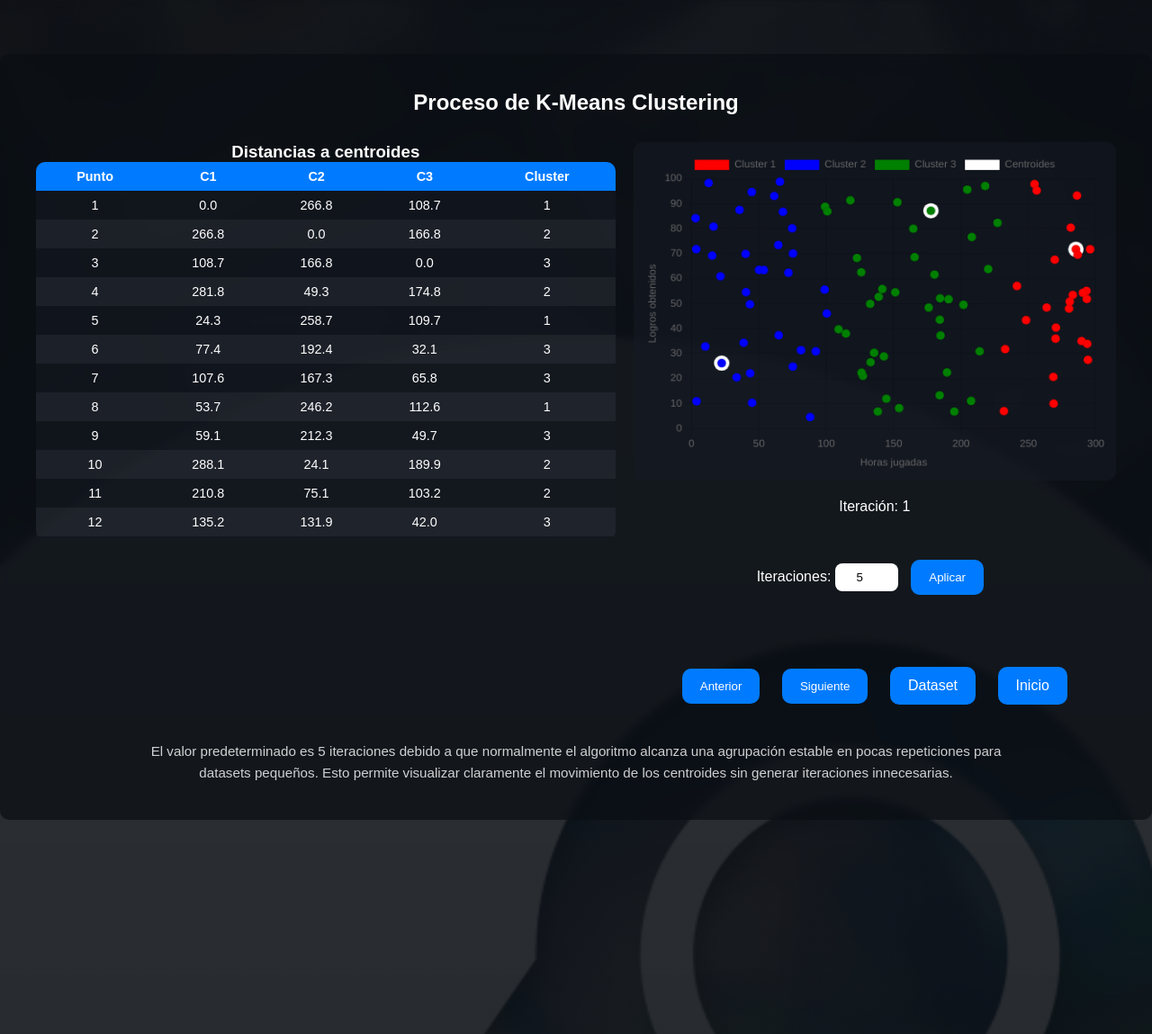
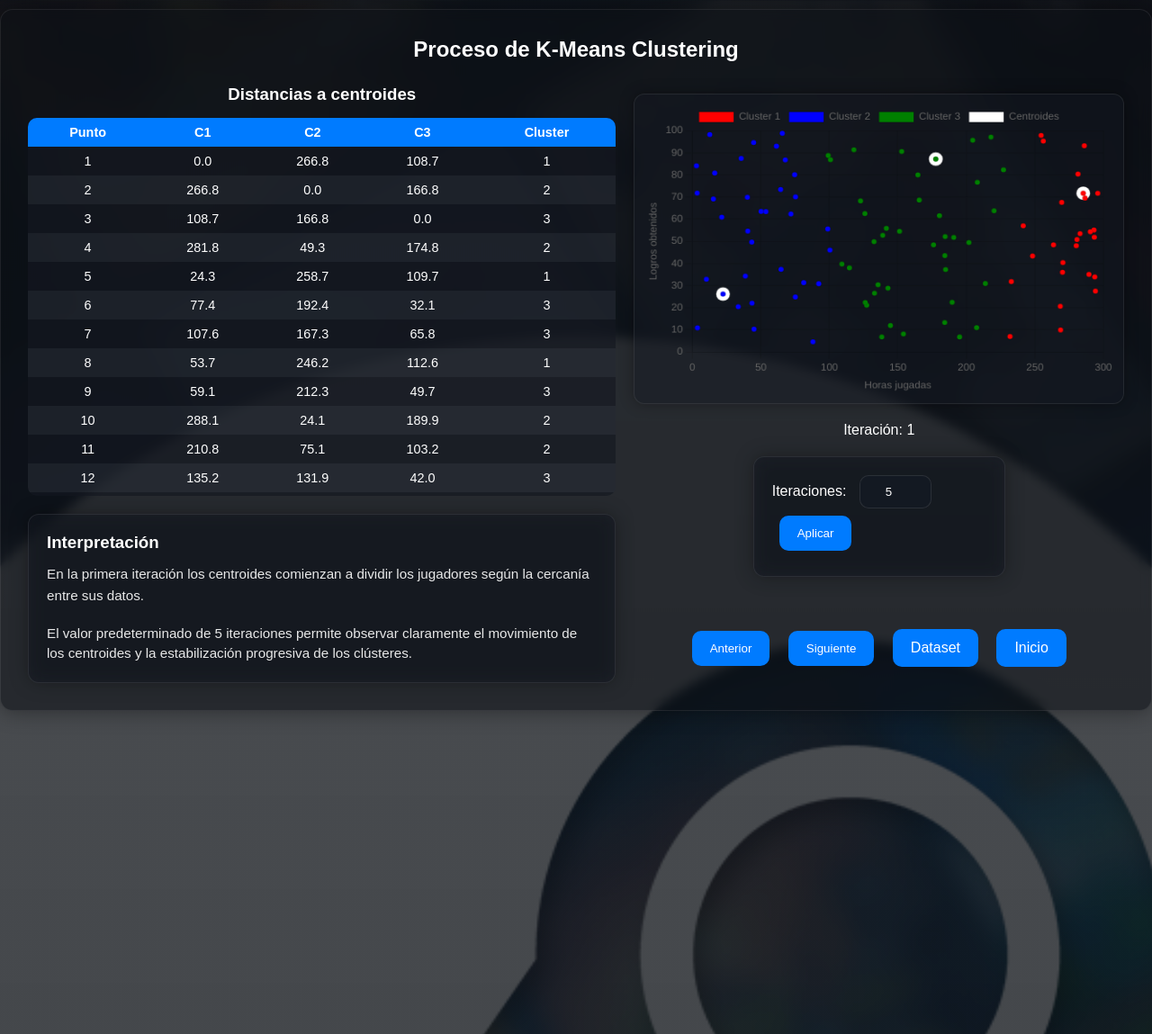
Before and after one commit to PanConQuesotv/Semana-9-Gu-a-Pr-ctica-Clustering-Flask, a Flask app: page /kmeans in a window 1280 px wide. Shown: the top 1149 px of the page at 90% size. Run offline with Flask 3, Linux system fonts and the light colour scheme.

Commit message:
Dataset Limpieza 4

```diff
--- a/static/css/style.css
+++ b/static/css/style.css
@@ -6,20 +6,27 @@
 
 body {
     font-family: Arial, sans-serif;
+
     background:
-        linear-gradient(rgba(11,15,20,0.85), rgba(11,15,20,0.92)),
+        linear-gradient(rgba(11,15,20,0.72), rgba(11,15,20,0.82)),
         url("../img/steam_bg.jpg") center/cover fixed no-repeat;
+
     color: white;
     min-height: 100vh;
 }
 
-/* HERO */
 .hero {
     padding: 40px 20px 30px;
+
     display: flex;
     justify-content: center;
     align-items: center;
-    background: radial-gradient(circle at top, rgba(0,0,0,0.6), #0b0f14);
+
+    background:
+        radial-gradient(circle at top,
+        rgba(0,0,0,0.6),
+        #0b0f14);
+
     clip-path: ellipse(100% 75% at 50% 20%);
 }
 
@@ -38,14 +45,20 @@ body {
     opacity: 0.85;
 }
 
-/* BANDA */
+
 .banda {
-    background: #111;
+    background: rgba(10,10,10,0.7);
+
     padding: 15px;
+
     text-align: center;
+
     border-top: 1px solid rgba(255,255,255,0.1);
     border-bottom: 1px solid rgba(255,255,255,0.1);
+
     margin-top: 10vh;
+
+    backdrop-filter: blur(4px);
 }
 
 .banda h2 {
@@ -53,16 +66,17 @@ body {
     letter-spacing: 2px;
 }
 
-/* SECCIÓN PRINCIPAL */
 .approach {
     padding: 60px 40px;
+
     text-align: center;
-    background: rgba(11,15,20,0.85);
-    margin: 0;
-    border-top-left-radius: 0;
-    border-top-right-radius: 0;
-    border-bottom-left-radius: 10px;
-    border-bottom-right-radius: 10px;
+
+    background: rgba(11,15,20,0.7);
+
+    backdrop-filter: blur(6px);
+
+    border-bottom-left-radius: 12px;
+    border-bottom-right-radius: 12px;
 }
 
 .approach h2 {
@@ -70,54 +84,73 @@ body {
     margin-bottom: 40px;
 }
 
-/* TARJETAS */
+
 .cards {
     display: flex;
     flex-wrap: wrap;
+
     justify-content: center;
+
     gap: 20px;
 }
 
 .box {
     width: 280px;
-    background: rgba(20, 25, 35, 0.4);
+
+    background: rgba(20,25,35,0.45);
+
     padding: 20px;
-    border-radius: 10px;
+
+    border-radius: 12px;
+
     text-align: left;
+
     backdrop-filter: blur(10px);
-    border: 1px solid rgba(255,255,255,0.1);
-    box-shadow: 0 4px 15px rgba(0,0,0,0.4);
+
+    border: 1px solid rgba(255,255,255,0.08);
+
+    box-shadow: 0 0 20px rgba(0,0,0,0.35);
+
     transition: 0.3s;
 }
 
 .box:hover {
-    transform: translateY(-6px) scale(1.02);
+    transform: translateY(-5px) scale(1.02);
 }
 
 .box h3 {
-    margin-bottom: 10px;
+    margin-bottom: 12px;
 }
 
 .box p {
     font-size: 0.95rem;
-    opacity: 0.85;
+    opacity: 0.9;
+    line-height: 1.5;
 }
 
-/* BOTONES */
 .botones {
-    margin-top: 40px;
+    margin-top: 30px;
 }
 
 .btn {
     text-decoration: none;
+
     color: white;
+
     background: #007bff;
+
     padding: 12px 20px;
+
     border-radius: 10px;
-    margin: 10px;
+
+    margin: 8px;
+
     border: none;
+
     cursor: pointer;
+
     transition: 0.3s;
+
     display: inline-block;
 }
 
@@ -126,69 +159,96 @@ body {
     transform: translateY(-3px);
 }
 
-/* CONTENEDOR GENERAL */
+
 .dataset-container {
-    padding: 40px;
-    max-width: 1300px;
-    margin: 60px auto;
+    padding: 30px;
+    max-width: 1350px;
+    margin: 10px auto;
     text-align: center;
-    background: rgba(11,15,20,0.7);
-    border-radius: 10px;
-    backdrop-filter: blur(4px);
+    background: rgba(11,15,20,0.55);
+    border-radius: 14px;
+    backdrop-filter: blur(6px);
+    border: 1px solid rgba(255,255,255,0.08);
+    box-shadow: 0 0 25px rgba(0,0,0,0.4);
 }
 
-/* LAYOUT */
+
 .layout {
     display: flex;
+
     justify-content: space-between;
+
     gap: 20px;
-    margin-top: 30px;
+
+    margin-top: 25px;
 }
 
-/* COLUMNAS */
 .col {
     flex: 1;
 }
 
+.col:first-child {
+    flex: 1.2;
+}
+
+.col:last-child {
+    flex: 1;
+}
+
 .center {
-    text-align: center;
     display: flex;
+
     flex-direction: column;
+
     justify-content: center;
+
     align-items: center;
+
     gap: 20px;
 }
 
-/* TABLAS */
 .tabla-wrapper {
-    max-height: 400px;
+    max-height: 420px;
+
     overflow-y: auto;
     overflow-x: auto;
+
     border-radius: 10px;
 }
 
 table {
     width: 100%;
+
     border-collapse: collapse;
-    background: rgba(20, 25, 35, 0.65);
+
+    background: rgba(20,25,35,0.65);
+
     color: white;
 }
 
-/* HEADER FIJO */
 th {
     position: sticky;
+
     top: 0;
+
     background: #007bff;
+
     z-index: 2;
+
     padding: 8px;
+
     font-size: 0.9rem;
+
     text-align: center;
+
     box-shadow: 0 2px 5px rgba(0,0,0,0.3);
 }
 
 td {
     padding: 8px;
+
     font-size: 0.9rem;
+
     text-align: center;
 }
 
@@ -196,7 +256,6 @@ tr:nth-child(even) {
     background: rgba(255,255,255,0.05);
 }
 
-/* SCROLL BONITO */
 .tabla-wrapper::-webkit-scrollbar {
     width: 6px;
 }
@@ -206,13 +265,21 @@ tr:nth-child(even) {
     border-radius: 10px;
 }
 
-/* KMEANS */
-canvas {
-    background: rgba(20, 25, 35, 0.6);
-    border-radius: 10px;
+
+#grafica {
+    width: 100%;
+
+    max-width: 650px;
+
+    background: rgba(20,25,35,0.45);
+
+    border-radius: 12px;
+
     padding: 10px;
-    max-width: 100%;
-    height: auto;
+
+    border: 1px solid rgba(255,255,255,0.08);
+
+    box-shadow: 0 0 15px rgba(0,0,0,0.35);
 }
 
 #tabla-distancias {
@@ -220,23 +287,53 @@ canvas {
     overflow-y: auto;
 }
 
-/* BALANCE COLUMNAS */
-.col:first-child {
-    flex: 1.2;
+#interpretacion {
+    line-height: 1.6;
+    opacity: 0.9;
 }
 
-.col:last-child {
-    flex: 1;
+input[type="number"] {
+    width: 80px;
+
+    padding: 10px;
+
+    border-radius: 10px;
+
+    border: 1px solid rgba(255,255,255,0.1);
+
+    background: rgba(20,25,35,0.8);
+
+    color: white;
+
+    text-align: center;
 }
 
-/* RESPONSIVE */
+label {
+    margin-right: 10px;
+}
+
+h2 {
+    margin-bottom: 10px;
+}
+
+h3 {
+    margin-bottom: 15px;
+}
+
+
 @media (max-width: 900px) {
+
     .layout {
         flex-direction: column;
+    }
+
+    .dataset-container {
+        margin: 20px;
     }
 }
 
 @media (max-width: 768px) {
+
     .hero h1 {
         font-size: 2rem;
     }
@@ -247,7 +344,6 @@ canvas {
     }
 
     .dataset-container {
-        margin: 30px 20px;
         padding: 20px;
     }
 }
--- a/templates/kmeans.html
+++ b/templates/kmeans.html
@@ -21,22 +21,36 @@
 
             <h3>Distancias a centroides</h3>
 
-            <div id="tabla-distancias"
-                 class="tabla-wrapper">
+            <div id="tabla-distancias" class="tabla-wrapper"></div>
+
+            <div class="box" style="margin-top:20px; width:100%;">
+
+                <h3>Interpretación</h3>
+
+                <p id="interpretacion">
+                    Los jugadores son agrupados según la cercanía
+                    entre horas jugadas y logros obtenidos.
+                </p>
+
+                <br>
+
+                <p>
+                    El valor predeterminado de 5 iteraciones permite
+                    observar claramente el movimiento de los centroides
+                    y la estabilización progresiva de los clústeres.
+                </p>
+
             </div>
 
         </div>
 
         <div class="col center">
 
-            <canvas id="grafica"
-                    width="500"
-                    height="350">
-            </canvas>
+            <canvas id="grafica" width="600" height="380"></canvas>
 
             <p id="info"></p>
 
-            <div style="margin-top:20px;">
+            <div class="box">
 
                 <label for="iteraciones">
                     Iteraciones:
@@ -48,14 +62,6 @@
                     value="5"
                     min="1"
                     max="20"
-
-                    style="
-                        width:70px;
-                        padding:8px;
-                        border-radius:8px;
-                        border:none;
-                        text-align:center;
-                    "
                 >
 
                 <button class="btn"
@@ -77,13 +83,11 @@
                     Siguiente
                 </button>
 
-                <a href="/dataset"
-                   class="btn">
+                <a href="/dataset" class="btn">
                     Dataset
                 </a>
 
-                <a href="/"
-                   class="btn">
+                <a href="/" class="btn">
                     Inicio
                 </a>
 
@@ -93,32 +97,12 @@
 
     </div>
 
-    <p style="
-        margin-top:30px;
-        font-size:0.95rem;
-        opacity:0.8;
-        line-height:1.6;
-        text-align:center;
-        max-width:1000px;
-        margin-left:auto;
-        margin-right:auto;
-    ">
-        El valor predeterminado es 5 iteraciones debido
-        a que normalmente el algoritmo alcanza una
-        agrupación estable en pocas repeticiones para
-        datasets pequeños. Esto permite visualizar
-        claramente el movimiento de los centroides sin
-        generar iteraciones innecesarias.
-    </p>
-
 </section>
 
 <script>
 
 let datos = [];
-
 let pasos = [];
-
 let pasoActual = 0;
 
 function cargarDatos() {
@@ -135,15 +119,12 @@ function cargarDatos() {
 
     } else {
 
-        datos = [];
-
         for (let i = 0; i < 100; i++) {
 
             datos.push({
                 x: Math.random() * 300,
                 y: Math.random() * 100
             });
-
         }
     }
 }
@@ -169,7 +150,9 @@ function kmeans(k = 3, iteraciones = 5) {
         clusters = datos.map(p => {
 
             let distancias =
-                centroides.map(c => distancia(p, c));
+                centroides.map(c =>
+                    distancia(p, c)
+                );
 
             let min =
                 distancias.indexOf(
@@ -180,16 +163,19 @@ function kmeans(k = 3, iteraciones = 5) {
                 ...p,
                 cluster: min
             };
-
         });
 
         pasos.push({
 
             centroides:
-                JSON.parse(JSON.stringify(centroides)),
+                JSON.parse(
+                    JSON.stringify(centroides)
+                ),
 
             puntos:
-                JSON.parse(JSON.stringify(clusters)),
+                JSON.parse(
+                    JSON.stringify(clusters)
+                ),
 
             iteracion: it + 1
         });
@@ -197,47 +183,47 @@ function kmeans(k = 3, iteraciones = 5) {
         centroides = centroides.map((c, i) => {
 
             let grupo =
-                clusters.filter(p => p.cluster === i);
+                clusters.filter(
+                    p => p.cluster === i
+                );
 
             if (grupo.length === 0)
                 return c;
 
             let x =
-                grupo.reduce((sum, p) =>
-                    sum + p.x, 0) / grupo.length;
+                grupo.reduce(
+                    (sum, p) => sum + p.x, 0
+                ) / grupo.length;
 
             let y =
-                grupo.reduce((sum, p) =>
-                    sum + p.y, 0) / grupo.length;
+                grupo.reduce(
+                    (sum, p) => sum + p.y, 0
+                ) / grupo.length;
 
             return { x, y };
-
         });
-
     }
 
+    pasos.push({
+        centroides,
+        puntos: clusters,
+        iteracion: "Final"
+    });
 }
 
 function generarTablaDistancias(paso) {
 
     let html = `
-
         <table>
 
             <thead>
 
                 <tr>
-
                     <th>Punto</th>
-
                     <th>C1</th>
-
                     <th>C2</th>
-
                     <th>C3</th>
-
                     <th>Cluster</th>
-
                 </tr>
 
             </thead>
@@ -254,11 +240,9 @@ function generarTablaDistancias(paso) {
                     (p.x - c.x) ** 2 +
                     (p.y - c.y) ** 2
                 )
-
             );
 
         html += `
-
             <tr>
 
                 <td>${i + 1}</td>
@@ -273,7 +257,6 @@ function generarTablaDistancias(paso) {
 
             </tr>
         `;
-
     });
 
     html += `
@@ -284,7 +267,6 @@ function generarTablaDistancias(paso) {
     document.getElementById(
         "tabla-distancias"
     ).innerHTML = html;
-
 }
 
 let chart;
@@ -310,16 +292,14 @@ function dibujarPaso() {
 
         datasets.push({
 
-            label: "Cluster " + (i + 1),
+            label:
+                "Cluster " + (i + 1),
 
             data: puntos,
 
-            backgroundColor: colores[i],
-
-            pointRadius: 5
-
+            backgroundColor:
+                colores[i]
         });
-
     }
 
     datasets.push({
@@ -330,20 +310,17 @@ function dibujarPaso() {
 
         backgroundColor: "white",
 
-        pointRadius: 9
-
+        pointRadius: 8
     });
 
-    if (chart)
-        chart.destroy();
+    if (chart) chart.destroy();
 
     chart = new Chart(
 
         document.getElementById("grafica"),
 
         {
-
-            type: 'scatter',
+            type: "scatter",
 
             data: {
                 datasets
@@ -356,29 +333,21 @@ function dibujarPaso() {
                 scales: {
 
                     x: {
-
                         title: {
                             display: true,
                             text: "Horas jugadas"
                         }
-
                     },
 
                     y: {
-
                         title: {
                             display: true,
                             text: "Logros obtenidos"
                         }
-
                     }
-
                 }
-
             }
-
         }
-
     );
 
     document.getElementById("info")
@@ -387,6 +356,34 @@ function dibujarPaso() {
 
     generarTablaDistancias(paso);
 
+    actualizarInterpretacion(paso);
+}
+
+function actualizarInterpretacion(paso) {
+
+    let texto = "";
+
+    if (paso.iteracion === 1) {
+
+        texto =
+        "En la primera iteración los centroides comienzan a dividir los jugadores según la cercanía entre sus datos.";
+
+    } else if (
+        paso.iteracion === "Final"
+    ) {
+
+        texto =
+        "Los centroides alcanzaron posiciones estables y los grupos finales representan perfiles distintos de jugadores.";
+
+    } else {
+
+        texto =
+        "Los centroides continúan ajustándose para minimizar las distancias entre jugadores y clústeres.";
+    }
+
+    document.getElementById(
+        "interpretacion"
+    ).innerText = texto;
 }
 
 function nextStep() {
@@ -396,7 +393,6 @@ function nextStep() {
         pasoActual++;
 
         dibujarPaso();
-
     }
 }
 
@@ -407,7 +403,6 @@ function prevStep() {
         pasoActual--;
 
         dibujarPaso();
-
     }
 }
 
@@ -415,7 +410,9 @@ function reiniciarKmeans() {
 
     let iteraciones =
         parseInt(
-            document.getElementById("iteraciones").value
+            document.getElementById(
+                "iteraciones"
+            ).value
         );
 
     pasoActual = 0;
@@ -423,13 +420,10 @@ function reiniciarKmeans() {
     kmeans(3, iteraciones);
 
     dibujarPaso();
-
 }
 
 cargarDatos();
-
 kmeans(3, 5);
-
 dibujarPaso();
 
 </script>
```
